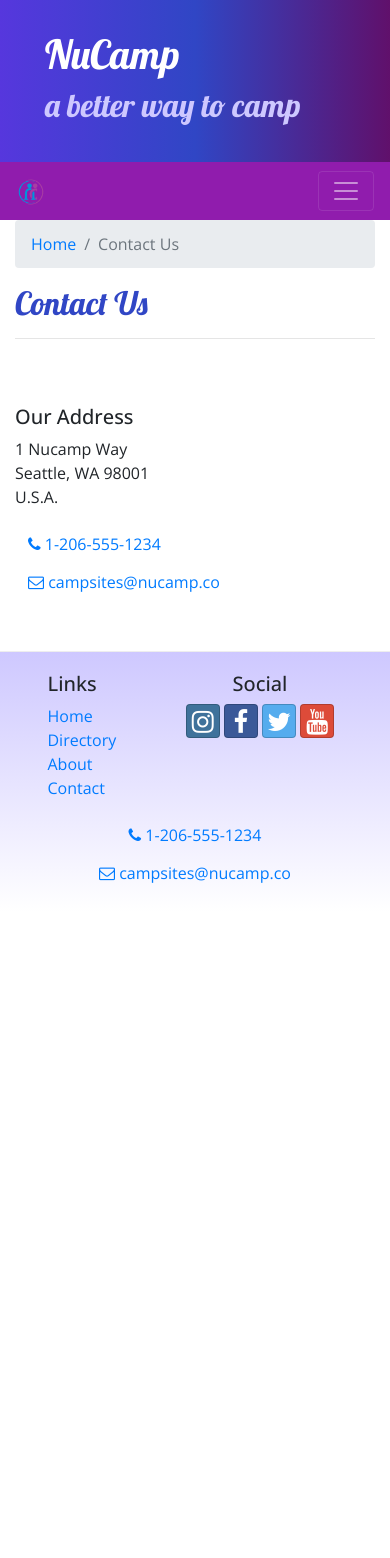
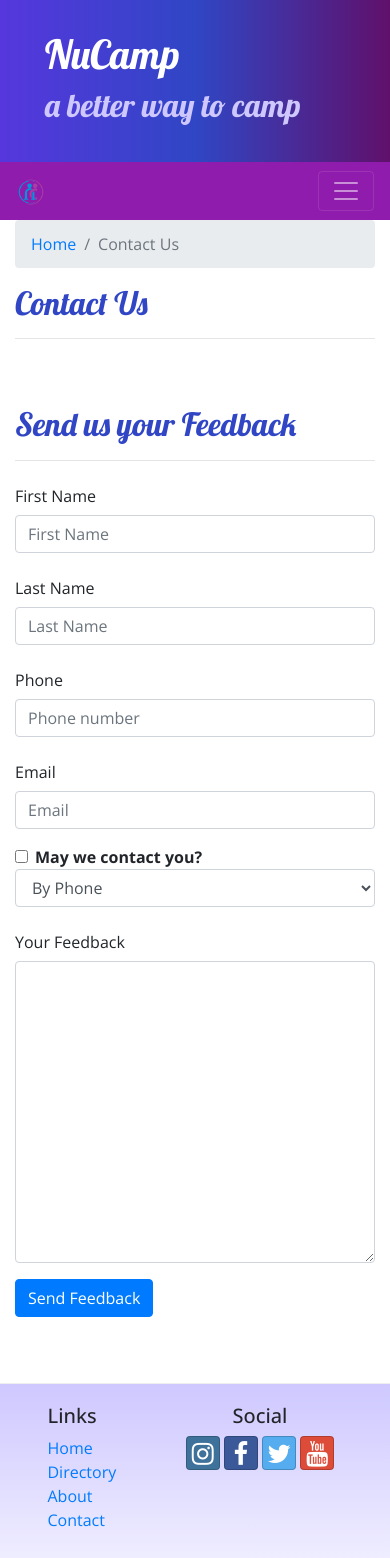
Before and after one commit to Gus2323/Nucampsite_React, a React (Create React App) app: page /contactus in a window 390 px wide. Shown: the top 1558 px of the page. Before the commit the page ends 912 px from the top, so only its background shows below. Built offline with nearby package versions, Linux system fonts and the light colour scheme.

Commit message:
Controlled Form Validation

```diff
--- a/src/components/ContactComponent.js
+++ b/src/components/ContactComponent.js
@@ -1,8 +1,93 @@
-import React from 'react';
-import { Breadcrumb, BreadcrumbItem } from 'reactstrap';
+import React, { Component } from 'react';
+import { Breadcrumb, BreadcrumbItem,
+    Button, Form, FormGroup, Label, Input, Col, FormFeedback } from 'reactstrap';
 import { Link } from 'react-router-dom';
 
-function Contact(props) {
+class Contact extends Component {
+    constructor(props) {
+        super(props);
+
+        this.state = {
+            firstName: '',
+            lastName: '',
+            phoneNum: '',
+            email: '',
+            agree: false,
+            contactType: 'By Phone',
+            feedback: '',
+            touched: {
+                firstName: false,
+                lastName: false,
+                phoneNum: false,
+                email: false
+            }
+        };
+
+        this.handleInputChange = this.handleInputChange.bind(this);
+        this.handleSubmit = this.handleSubmit.bind(this);
+    }
+
+    validate(firstName, lastName, phoneNum, email) {
+
+        const errors = {
+            firstName: '',
+            lastName: '',
+            phoneNum: '',
+            email: ''
+        };
+
+        if (this.state.touched.firstName) {
+            if (firstName.length < 2) {
+                errors.firstName = 'First name must be at least 2 characters.';
+            } else if (firstName.length > 15) {
+                errors.firstName = 'First name must be 15 or less characters.';
+            }
+        }
+
+        if (this.state.touched.lastName) {
+            if (lastName.length < 2) {
+                errors.lastName = 'Last name must be at least 2 characters.';
+            } else if (lastName.length > 15) {
+                errors.lastName = 'Last name must be 15 or less characters.';
+            }
+        }
+
+        const reg = /^\d+$/;
+        if (this.state.touched.phoneNum && !reg.test(phoneNum)) {
+            errors.phoneNum = 'The phone number should contain only numbers.';
+        }
+
+        if (this.state.touched.email && !email.includes('@')) {
+            errors.email = 'Email should contain a @';
+        }
+
+        return errors;
+    }
+
+    handleBlur = (field) => () => {
+        this.setState({
+            touched: {...this.state.touched, [field]: true}
+        });
+    }
+
+    handleInputChange(event) {
+        const target = event.target;
+        const name = target.name;
+        const value = target.type === 'checkbox' ? target.checked : target.value;
+
+        this.setState({
+            [name]: value
+        });
+    }
+
+    handleSubmit(event) {
+        console.log('Current state is: ' + JSON.stringify(this.state));
+        alert('Current state is: ' + JSON.stringify(this.state));
+        event.preventDefault();
+    }
+    render(){
+        const errors = this.validate(this.state.firstName, this.state.lastName, this.state.phoneNum, this.state.email);
+
         return (
             <div className="container">
                 <div className="row">
@@ -16,22 +101,105 @@
                     </div>
                 </div>
 
-            <div className="row row-content align-items-center">
-                <div className="col-sm-4">
-                    <h5>Our Address</h5>
-                    <address>
-                        1 Nucamp Way<br />
-                        Seattle, WA 98001<br />
-                        U.S.A.
-                    </address>
+                <div className="row row-content">
+                    <div className="col-12">
+                        <h2>Send us your Feedback</h2>
+                        <hr />
                     </div>
-                <div className="col">
-                    <a role="button" className="btn btn-link" href="tel:+12065551234"><i className="fa fa-phone" /> 1-206-555-1234</a><br />
-                    <a role="button" className="btn btn-link" href="mailto:fakeemail@fakeemail.co"><i className="fa fa-envelope-o" /> campsites@nucamp.co</a>
+                    <div className="col-md-10">
+                        <Form onSubmit={this.handleSubmit}>
+                        <FormGroup row>
+                                <Label htmlFor="firstName" md={2}>First Name</Label>
+                                <Col md={10}>
+                                    <Input type="text" id="firstName" name="firstName"
+                                        placeholder="First Name"
+                                        value={this.state.firstName}
+                                        invalid={errors.firstName}
+                                        onBlur={this.handleBlur("firstName")}
+                                        onChange={this.handleInputChange} />
+                                    <FormFeedback>{errors.firstName}</FormFeedback>
+                                </Col>
+                            </FormGroup>
+                            <FormGroup row>
+                                <Label htmlFor="lastName" md={2}>Last Name</Label>
+                                <Col md={10}>
+                                    <Input type="text" id="lastName" name="lastName"
+                                        placeholder="Last Name"
+                                        value={this.state.lastName}
+                                        invalid={errors.lastName}
+                                        onBlur={this.handleBlur("lastName")}
+                                        onChange={this.handleInputChange} />
+                                    <FormFeedback>{errors.lastName}</FormFeedback>
+                                </Col>
+                            </FormGroup>
+                            <FormGroup row>
+                                <Label htmlFor="phoneNum" md={2}>Phone</Label>
+                                <Col md={10}>
+                                    <Input type="tel" id="phoneNum" name="phoneNum"
+                                        placeholder="Phone number"
+                                        value={this.state.phoneNum}
+                                        invalid={errors.phoneNum}
+                                        onBlur={this.handleBlur("phoneNum")}
+                                        onChange={this.handleInputChange} />
+                                    <FormFeedback>{errors.phoneNum}</FormFeedback>
+                                </Col>
+                            </FormGroup>
+                            <FormGroup row>
+                                <Label htmlFor="email" md={2}>Email</Label>
+                                <Col md={10}>
+                                    <Input type="email" id="email" name="email"
+                                        placeholder="Email"
+                                        value={this.state.email}
+                                        invalid={errors.email}
+                                        onBlur={this.handleBlur("email")}
+                                        onChange={this.handleInputChange} />
+                                    <FormFeedback>{errors.email}</FormFeedback>
+                                </Col>
+                            </FormGroup>
+                            <FormGroup row>
+                                <Col md={{size: 4, offset: 2}}>
+                                    <FormGroup check>
+                                        <Label check>
+                                            <Input type="checkbox"
+                                                name="agree"
+                                                checked={this.state.agree}
+                                                onChange={this.handleInputChange} /> {' '}
+                                            <strong>May we contact you?</strong>
+                                        </Label>
+                                    </FormGroup>
+                                </Col>
+                                <Col md={4}>
+                                    <Input type="select" name="contactType"
+                                            value={this.state.contactType}
+                                            onChange={this.handleInputChange}>
+                                        <option>By Phone</option>
+                                        <option>By Email</option>
+                                    </Input>
+                                </Col>
+                            </FormGroup>
+                            <FormGroup row>
+                                <Label htmlFor="feedback" md={2}>Your Feedback</Label>
+                                <Col md={10}>
+                                    <Input type="textarea" id="feedback" name="feedback"
+                                        rows="12"
+                                        value={this.state.feedback}
+                                        onChange={this.handleInputChange}></Input>
+                                </Col>
+                            </FormGroup>
+                            <FormGroup row>
+                                <Col md={{size: 10, offset: 2}}>
+                                    <Button type="submit" color="primary">
+                                        Send Feedback
+                                    </Button>
+                                </Col>
+                            </FormGroup>
+                        </Form>
                     </div>
                 </div>
             </div>
+
         );
+    }
 }
 
 export default Contact;
```
Lines whose indentation alone changed are shown as unchanged.
